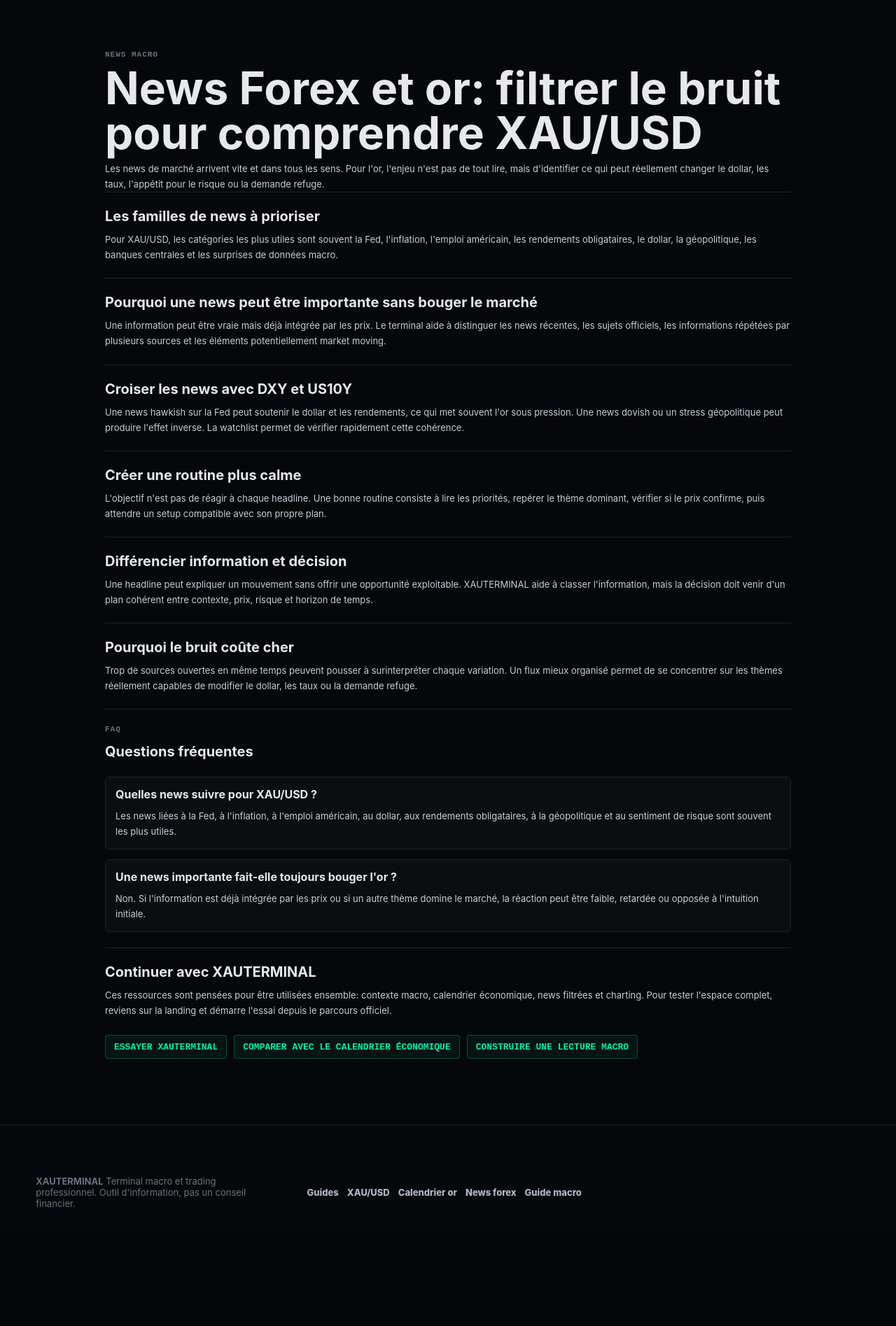
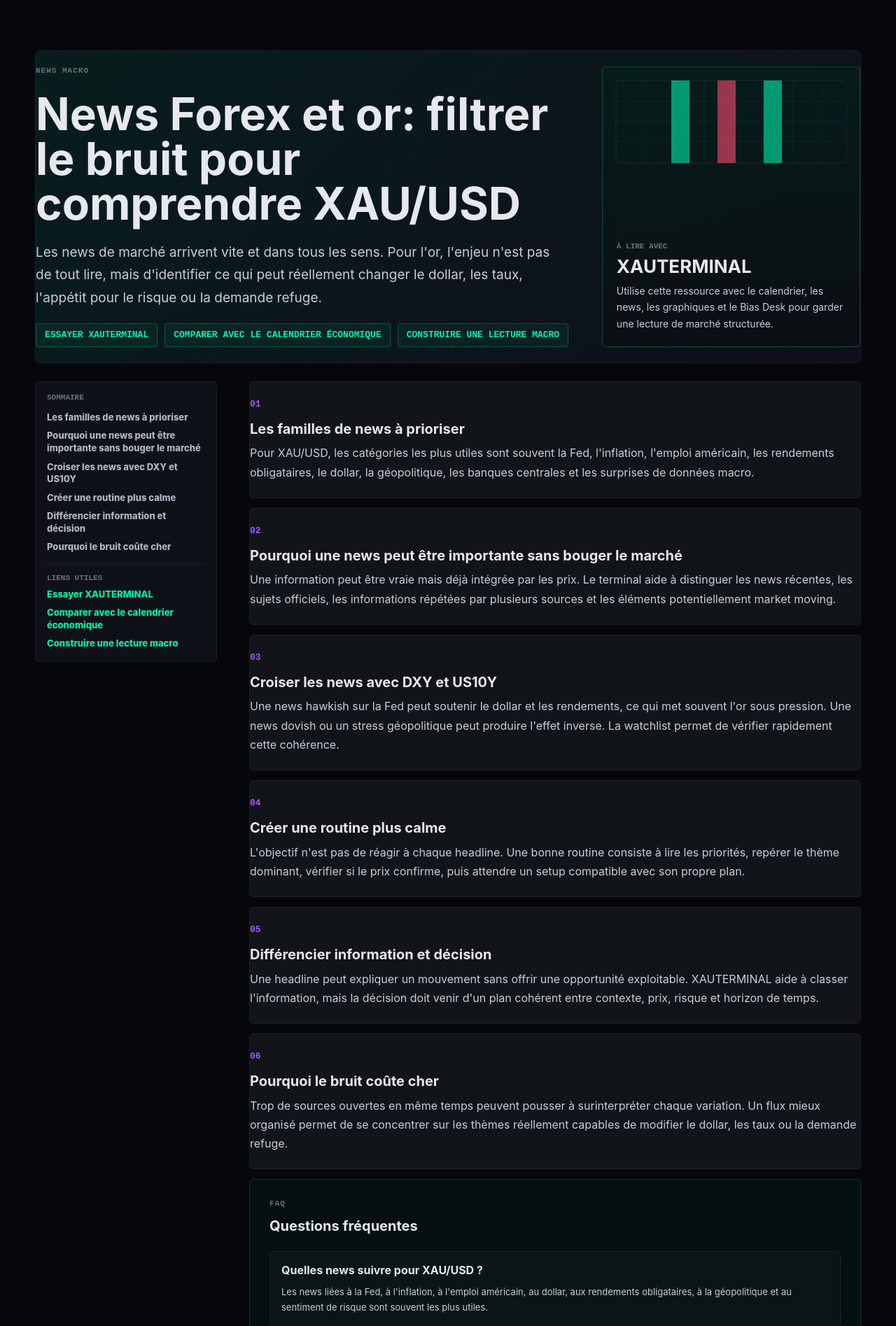
Before and after one commit to datchack/backend, a FastAPI app: page /news-forex-or in a window 1280 px wide. Shown: the part 65-1960 px from the top of the page at 70% size. Before the commit the page ends 1790 px from the top, so only its background shows below. Run offline with FastAPI, Linux system fonts and the light colour scheme; parts of the project's set-up code (start-up, migrations or seed data) failed here and were passed over; some libraries are stand-ins or nearby versions.

Commit message:
Polish editorial resource pages

```diff
--- a/static/css/landing.css
+++ b/static/css/landing.css
@@ -829,6 +846,181 @@
     padding: clamp(34px, 6vw, 72px) 0;
 }
 
+.article-page {
+    width: min(1180px, calc(100% - 32px));
+}
+
+.article-hero {
+    display: grid;
+    grid-template-columns: minmax(0, 1.55fr) minmax(280px, 0.75fr);
+    gap: clamp(18px, 4vw, 46px);
+    align-items: stretch;
+    padding: clamp(28px, 5vw, 58px);
+    border: 1px solid var(--border);
+    border-radius: 8px;
+    background:
+        linear-gradient(135deg, rgba(0, 242, 173, 0.08), rgba(128, 90, 213, 0.05)),
+        #080b10;
+}
+
+.article-hero-copy {
+    display: grid;
+    align-content: center;
+    gap: 14px;
+}
+
+.article-hero h1 {
+    margin: 0;
+    font-size: clamp(36px, 6vw, 72px);
+    line-height: 0.98;
+    letter-spacing: 0;
+}
+
+.article-hero p {
+    max-width: 760px;
+    margin: 0;
+    color: #c7ceda;
+    font-size: clamp(16px, 2vw, 19px);
+    line-height: 1.65;
+}
+
+.article-hero .landing-actions {
+    margin-top: 6px;
+}
+
+.article-hero-panel {
+    position: relative;
+    overflow: hidden;
+    display: grid;
+    align-content: end;
+    gap: 10px;
+    min-height: 260px;
+    padding: 20px;
+    border: 1px solid rgba(0, 242, 173, 0.24);
+    border-radius: 6px;
+    background:
+        linear-gradient(180deg, rgba(0, 242, 173, 0.08), rgba(255, 255, 255, 0.02)),
+        rgba(5, 7, 10, 0.72);
+}
+
+.article-hero-panel::before {
+    content: "";
+    position: absolute;
+    inset: 18px 18px auto;
+    height: 118px;
+    border: 1px solid var(--border);
+    border-radius: 6px;
+    background:
+        linear-gradient(90deg, transparent 24%, rgba(0, 242, 173, 0.72) 24% 32%, transparent 32% 44%, rgba(255, 74, 113, 0.72) 44% 52%, transparent 52% 64%, rgba(0, 242, 173, 0.72) 64% 72%, transparent 72%),
+        linear-gradient(rgba(255, 255, 255, 0.045) 1px, transparent 1px),
+        linear-gradient(90deg, rgba(255, 255, 255, 0.045) 1px, transparent 1px);
+    background-size: 100% 100%, 100% 29px, 42px 100%;
+    opacity: 0.82;
+}
+
+.article-hero-panel > * {
+    position: relative;
+    z-index: 1;
+}
+
+.article-hero-panel span,
+.article-sidebar > span,
+.article-related strong {
+    color: var(--muted);
+    font-family: "Courier New", monospace;
+    font-size: 11px;
+    font-weight: 900;
+    text-transform: uppercase;
+}
+
+.article-hero-panel strong {
+    color: var(--text);
+    font-size: 26px;
+    line-height: 1;
+}
+
+.article-hero-panel p {
+    font-size: 14px;
+    line-height: 1.55;
+}
+
+.article-layout {
+    display: grid;
+    grid-template-columns: 260px minmax(0, 1fr);
+    gap: clamp(22px, 4vw, 46px);
+    align-items: start;
+    margin-top: 26px;
+}
+
+.article-sidebar {
+    position: sticky;
+    top: 86px;
+    display: grid;
+    gap: 14px;
+    padding: 16px;
+    border: 1px solid var(--border);
+    border-radius: 6px;
+    background: rgba(17, 21, 28, 0.78);
+}
+
+.article-sidebar nav,
+.article-related {
+    display: grid;
+    gap: 9px;
+}
+
+.article-sidebar nav a,
+.article-related a {
+    color: #aeb6c5;
+    font-size: 13px;
+    font-weight: 800;
+    line-height: 1.35;
+    text-decoration: none;
+}
+
+.article-sidebar nav a:hover,
+.article-related a:hover {
+    color: var(--buy);
+}
+
+.article-related {
+    padding-top: 14px;
+    border-top: 1px solid var(--border);
+}
+
+.article-content {
+    display: grid;
+    gap: 14px;
+}
+
+.article-section-card {
+    padding: clamp(18px, 3vw, 28px);
+    border: 1px solid var(--border);
+    border-radius: 6px;
+    background: var(--card);
+}
+
+.article-section-card span {
+    display: inline-flex;
+    margin-bottom: 18px;
+    color: var(--accent);
+    font-family: "Courier New", monospace;
+    font-weight: 900;
+}
+
+.article-section-card h2 {
+    margin: 0 0 12px;
+    font-size: clamp(22px, 3vw, 34px);
+    line-height: 1.08;
+}
+
+.article-section-card p {
+    margin: 0;
+    color: #c7ceda;
+    font-size: 16px;
+    line-height: 1.75;
+}
+
 .legal-page h1 {
     margin: 10px 0 8px;
     font-size: clamp(34px, 6vw, 64px);
@@ -871,10 +1063,14 @@
 .resource-faq {
     display: grid;
     gap: 14px;
+    padding: clamp(18px, 3vw, 28px) !important;
+    border: 1px solid rgba(0, 242, 173, 0.18) !important;
+    border-radius: 6px;
+    background: rgba(0, 242, 173, 0.035);
 }
 
 .resource-faq article {
-    padding: 14px;
+    padding: 16px;
     border: 1px solid var(--border);
     border-radius: 6px;
     background: rgba(255, 255, 255, 0.025);
--- a/static/landing.js
+++ b/static/landing.js
@@ -344,6 +344,16 @@ const SEO_COPY = {
         guides_page_next_copy: 'Commence par comprendre la routine, puis ouvre le terminal pour vérifier le calendrier, les news, le graphique et les drivers en conditions réelles.',
         guides_page_trial: 'Tester XAUTERMINAL',
         guides_page_resources: 'Voir toutes les ressources',
+        resources_panel_kicker: 'HUB PUBLIC',
+        resources_panel_title: "Comprendre avant d'agir",
+        resources_panel_copy: "Chaque page relie une notion de marché à l'usage concret du terminal: news, calendrier, drivers et graphique.",
+        guides_panel_kicker: 'ROUTINE',
+        guides_panel_title: 'Passer du bruit au plan',
+        guides_panel_copy: "Les guides sont pensés comme des points d'entrée rapides avant d'ouvrir le terminal et d'observer les drivers réels.",
+        article_panel_kicker: 'À LIRE AVEC',
+        article_panel_copy: 'Utilise cette ressource avec le calendrier, les news, les graphiques et le Bias Desk pour garder une lecture de marché structurée.',
+        article_summary: 'Sommaire',
+        article_related: 'Liens utiles',
         seo_continue_title: 'Continuer avec XAUTERMINAL',
         seo_continue_copy: "Ces ressources sont pensées pour être utilisées ensemble: contexte macro, calendrier économique, news filtrées et charting. Pour tester l'espace complet, reviens sur la landing et démarre l'essai depuis le parcours officiel.",
         seo_faq_kicker: 'FAQ',
@@ -615,6 +625,16 @@ const SEO_COPY = {
         guides_page_next_copy: 'Start by understanding the routine, then open the terminal to check the calendar, news, chart and drivers in real conditions.',
         guides_page_trial: 'Try XAUTERMINAL',
         guides_page_resources: 'View all resources',
+        resources_panel_kicker: 'PUBLIC HUB',
+        resources_panel_title: 'Understand before acting',
+        resources_panel_copy: 'Each page connects a market concept to practical terminal usage: news, calendar, drivers and chart.',
+        guides_panel_kicker: 'ROUTINE',
+        guides_panel_title: 'Turn noise into a plan',
+        guides_panel_copy: 'The guides are quick entry points before opening the terminal and observing the real drivers.',
+        article_panel_kicker: 'READ WITH',
+        article_panel_copy: 'Use this resource with the calendar, news, charts and Bias Desk to keep a structured market read.',
+        article_summary: 'Summary',
+        article_related: 'Useful links',
         seo_continue_title: 'Continue with XAUTERMINAL',
         seo_continue_copy: 'These resources are designed to work together: macro context, economic calendar, filtered news and charting. To test the complete workspace, return to the landing page and start the trial through the official flow.',
         seo_faq_kicker: 'FAQ',
```
Also changed, not shown: other parts of static/css/landing.css (+44 -9 lines), app/routers/pages.py (+131 -63 lines).
